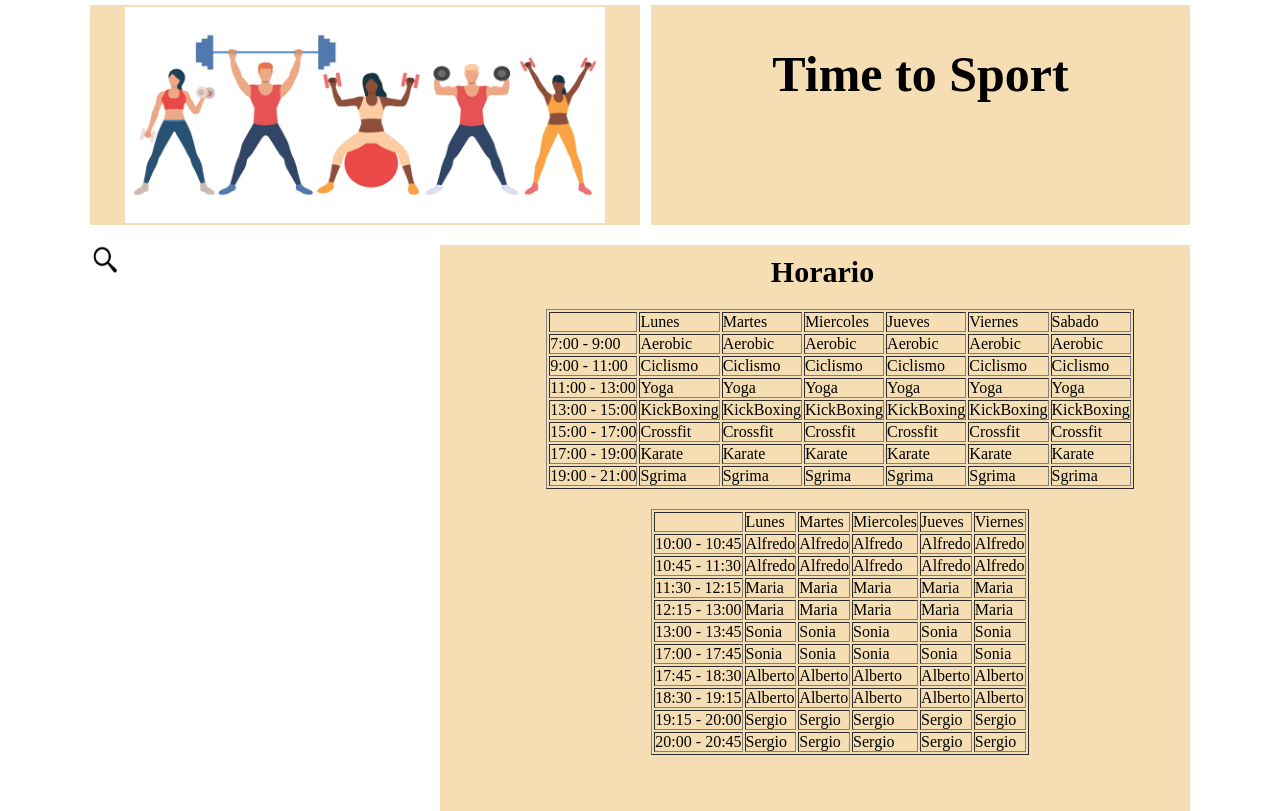
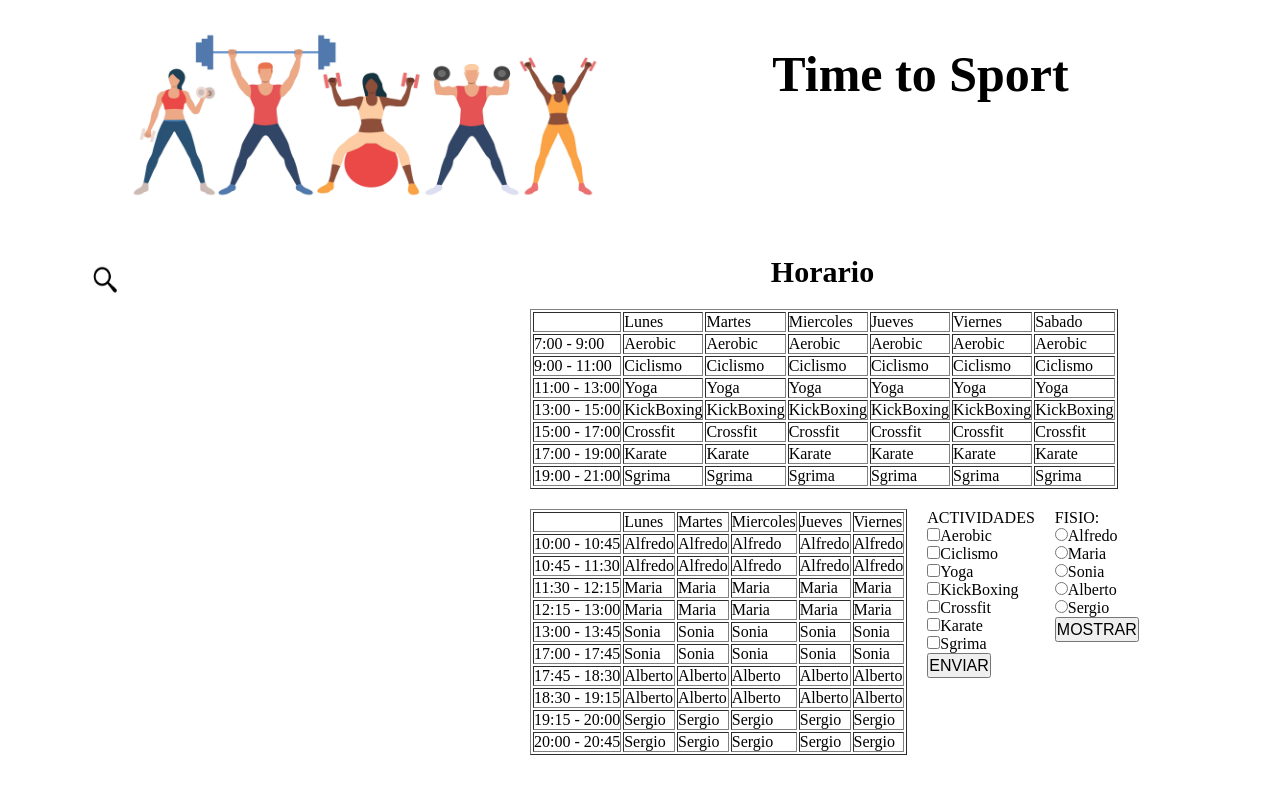
Before and after one commit to Alfred215/DAW, a PHP site: page /html/horario.html in a window 1280 px wide. Run offline with PHP 8.4, Linux system fonts and the light colour scheme.

Commit message:
son las 18:28 del 26/11
Signed-off-by: Alfred215 <alfredoarpalrgmail.com>

```diff
--- a/DAWInterfaces/PR03_García_Arpal_Alfredo/css/gym.css
+++ b/DAWInterfaces/PR03_García_Arpal_Alfredo/css/gym.css
@@ -1,7 +1,6 @@
 *{
     padding: 0mm;
     margin: 0mm;
-    background-color: wheat;
 }
 
 html{
@@ -86,7 +85,7 @@ div#menu:hover>nav>ul>li{
 }
 
 aside{
-    margin-top: 20px;
+    margin-top: 40px;
     float: left;
     width: 30px;
     height: 30px;
@@ -151,6 +150,7 @@ article#primero{
 
 article#segundo{
     margin-left: 50px;
+    float: left;
 }
 
 article#primero>h2{
@@ -203,7 +203,31 @@ article#primero>h2#horario{
 }
 
 table{
-    margin-right: auto;
-    margin-left: auto;
+    margin-left: 40px;
     margin-bottom: 20px;
 }
+
+article#tercero{
+    float:left;
+    margin-left: 20px;
+}
+
+article#cuarto{
+    float:left;
+    margin-left: 20px;
+}
+
+article#tercero>form>input#boton{
+    height: 25px;
+    font-size: 16px;
+}
+
+article#cuarto>form>input#boton2{
+    height: 25px;
+    font-size: 16px;
+}
+
+article#fotos{
+    flex-wrap: wrap;
+    display: flex;
+}
--- a/DAWInterfaces/PR03_García_Arpal_Alfredo/html/horario.html
+++ b/DAWInterfaces/PR03_García_Arpal_Alfredo/html/horario.html
@@ -65,7 +65,30 @@
                 </table>
                 <br><br>
             </article>
-
+            <article id="tercero">
+                <form id="form" name="formAct">
+                    <label for="deportes">ACTIVIDADES</label><br/>
+                    <input type="checkbox" name="deportes" value="Aerobic">Aerobic<br/>
+                    <input type="checkbox" name="deportes" value="Ciclismo">Ciclismo<br/>
+                    <input type="checkbox" name="deportes" value="Yoga">Yoga<br/>
+                    <input type="checkbox" name="deportes" value="KickBoxing">KickBoxing<br/>
+                    <input type="checkbox" name="deportes" value="Crossfit">Crossfit<br/>
+                    <input type="checkbox" name="deportes" value="Karate">Karate<br/>
+                    <input type="checkbox" name="deportes" value="Sgrima">Sgrima<br/>
+                    <input type="button" id="boton" value="ENVIAR" onclick="resaltarActividad()">
+                </form>
+            </article>
+            <article id="cuarto">
+                <form id="formulario" name="fisio">
+                    <label for="fisio">FISIO:</label><br/>
+                    <input type="radio" name="fisio" value="Alfredo">Alfredo<br/>
+                    <input type="radio" name="fisio" value="Maria">Maria<br/>
+                    <input type="radio" name="fisio" value="Sonia">Sonia<br/>
+                    <input type="radio" name="fisio" value="Alberto">Alberto<br/>
+                    <input type="radio" name="fisio" value="Sergio">Sergio<br/>
+                    <input type="button" id="boton2" value="MOSTRAR" onclick="resaltarFisio()">
+                </form>
+            </article>
         </section>
     </body>
 </html>
--- a/DAWInterfaces/PR03_García_Arpal_Alfredo/js/horario.js
+++ b/DAWInterfaces/PR03_García_Arpal_Alfredo/js/horario.js
@@ -28,6 +28,9 @@ function resaltarActividad(){
     var  actividad  =  document.getElementsByName("deportes");
     var  table1  =  document.getElementById("table1");
     var  celdas  =  table1.getElementsByTagName('td');
+    for(var i=0;i<=celdas.length-1;i++) {
+        celdas[i].style.backgroundColor ="white";
+    }
 
     for(var i=0;i<actividad.length;i++) {
         if( actividad[i].checked==true) {
```
Also changed, not shown: DAWInterfaces/PR03_García_Arpal_Alfredo/html/maquinaria.html (+12 -3 lines).
